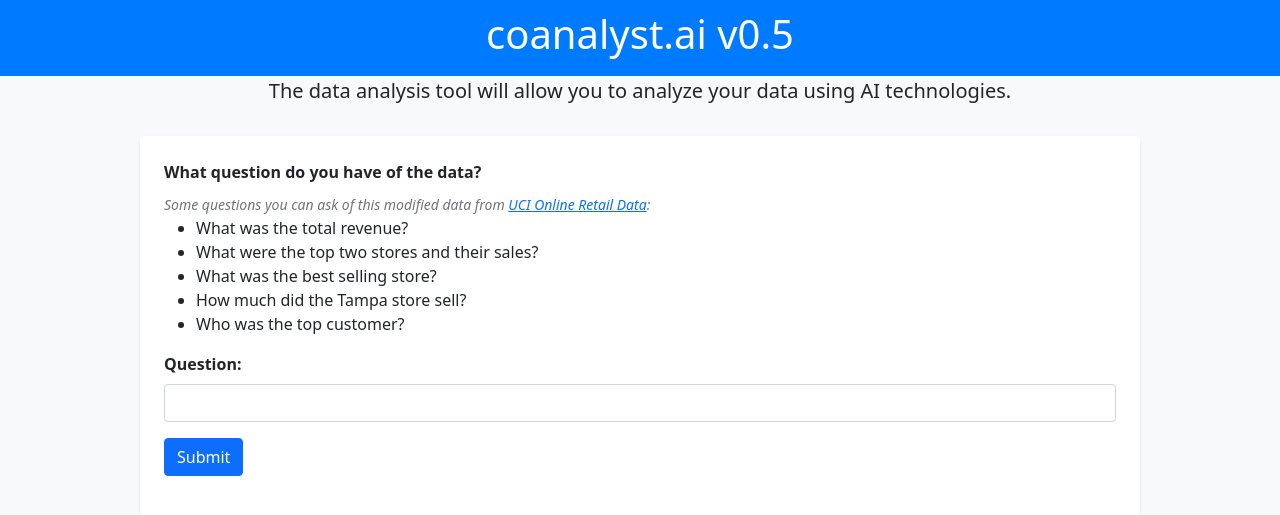
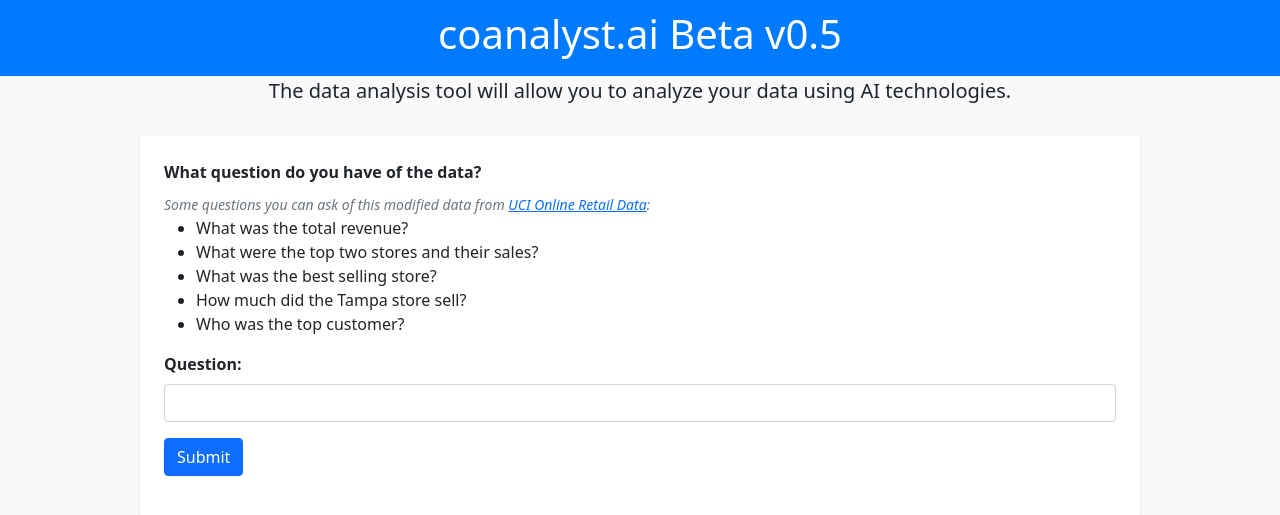
Before and after one commit to damonclifford/coanalyst, a Flask app: page / in a window 1280 px wide. Shown: the top 515 px of the page. Run offline with Flask 2, Linux system fonts and the light colour scheme.

Commit message:
Update index.html

```diff
--- a/templates/index.html
+++ b/templates/index.html
@@ -67,7 +67,7 @@
 <body>
 <header class="header">
     <div class="container">
-        <h1 class="text-center">coanalyst.ai v0.5</h1>
+        <h1 class="text-center">coanalyst.ai Beta v0.5</h1>
     </div>
 </header>
 
```
